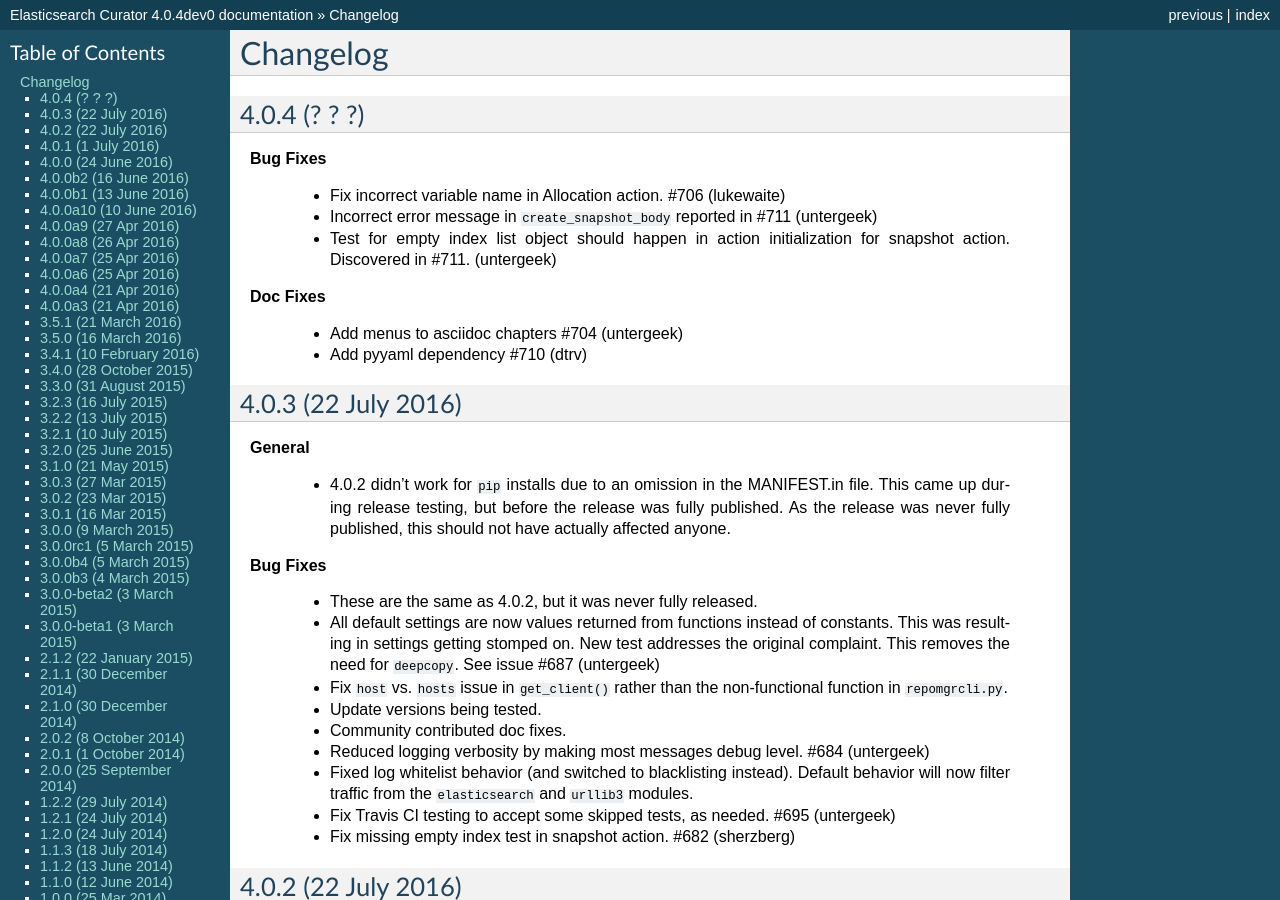
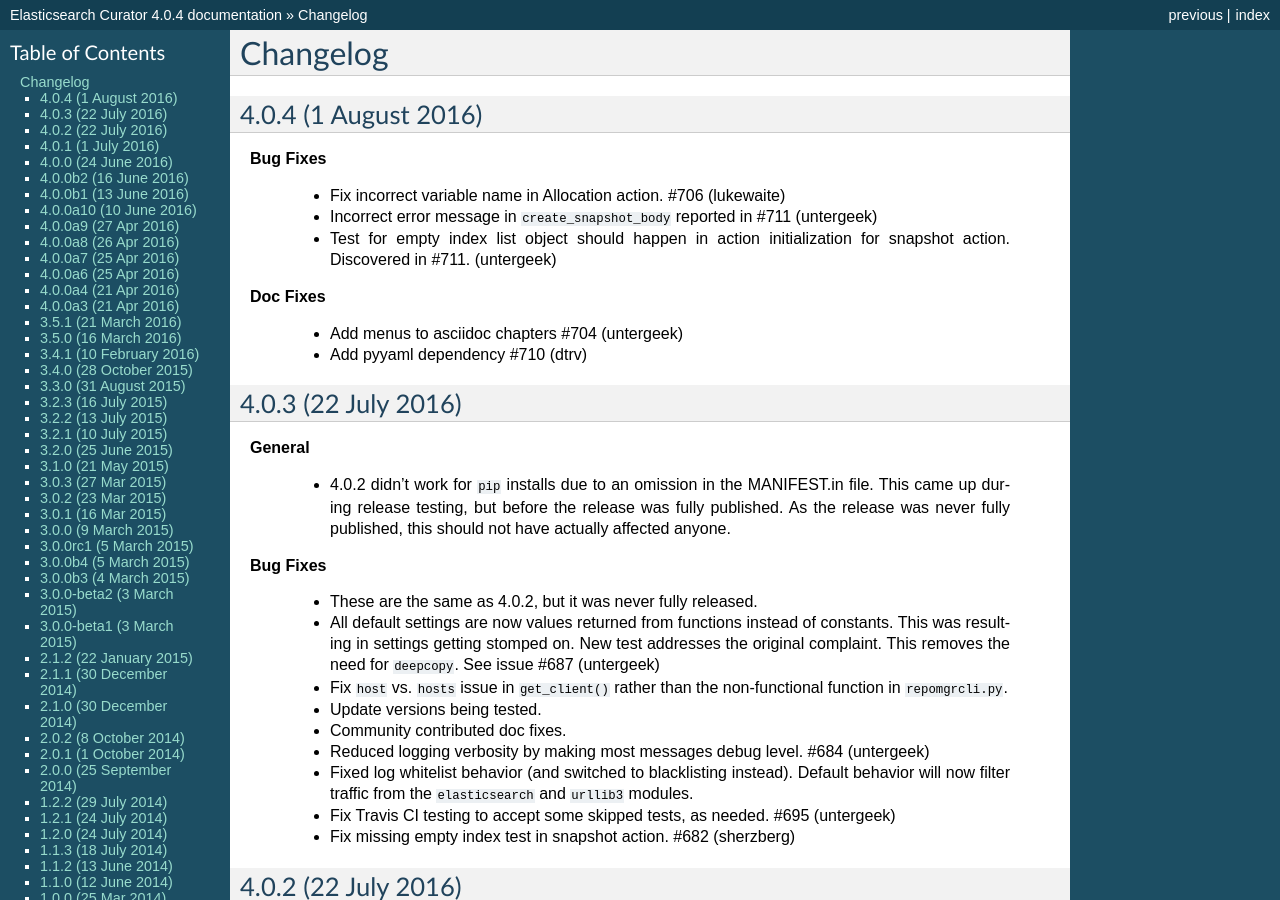
Before and after one commit to elastic/curator, a Sphinx documentation site: the page built from docs/Changelog.rst, in a window 1280 px wide and 900 px high. Built offline with Sphinx 7.4.7, drawn with Linux system fonts in a browser that asks for light colours; some of the changed text lies outside the part shown.

Commit message:
Release prep for 4.0.4
Version bump, doc bump

```diff
--- a/curator/_version.py
+++ b/curator/_version.py
@@ -1 +1 @@
-__version__ = '4.0.4dev0'
+__version__ = '4.0.4'
--- a/docs/Changelog.rst
+++ b/docs/Changelog.rst
@@ -3,8 +3,8 @@
 Changelog
 =========
 
-4.0.4 (? ? ?)
--------------
+4.0.4 (1 August 2016)
+---------------------
 
 **Bug Fixes**
 
```
Also changed, not shown: README.rst (+9 -2 lines).
